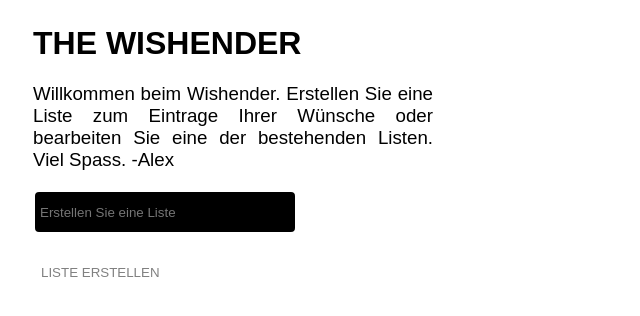
After one commit to braale96/hs21_prog2, a Flask app: template hello world/templates/start.html in a window 1280 px wide. The commit adds this page. Shown: the top 316 px of the page, without its empty margins (0-640 px from the left). Run offline with Flask 2, Linux system fonts and the light colour scheme; the template is opened without the code that fills it, so the values that code supplies are empty.

Commit message:
Aktualisierter Dokumentenbeschrieb

```diff
--- a/hello world/main.py
+++ b/hello world/main.py
@@ -1,18 +1,18 @@
 from flask import Flask
 from flask import render_template
+from flask import request
+
 
 app = Flask("Hello")
 
 
-@app.route("/hello")
-def hello():
-    return render_template('hello.html', name="Alexander")
-
-
-@app.route("/tescht")
-def test():
-    return "success!"
-
+@app.route("/hello/", methods=['GET', 'POST'])
+def hallo():
+    if request.method == 'POST':
+        ziel_person = request.form['vorname']
+        rueckgabe_string = "Liste 01 " + ziel_person + "!"
+        return rueckgabe_string
+    return render_template("hello.html")
 
 if __name__ == '__main__':
     app.run(debug=True, port=5000)
--- a/hello world/static/main.css
+++ b/hello world/static/main.css
@@ -1,3 +1,59 @@
+
 h1 {
-    color: green;
+    margin-left: 25px;
+    margin-top: 25px;
+    color: black;
+    font-style: normal;
+    font-family: Barlow,sans-serif;
 }
+h3 {
+    margin-left: 25px;
+    margin-top: 5px;
+    color: black;
+    font-style: initial;
+    font-family: "DIN 2014",sans-serif;
+    font-weight: 200
+}
+.welcome {
+    width: 400px;
+    text-align: justify;
+
+}
+input {
+    margin-left: 25px;
+    color: white;
+    background-color: black;
+    padding: 5px;
+    border-radius: 6px;
+    border-style: solid;
+    border-color: white;
+    height: 30px;
+    width: 250px;
+}
+input:hover {
+    margin-left: 25px;
+    border-color: black;
+    color: black;
+    background-color: white;
+    border-radius: 6px;
+}
+
+.example_e {
+    margin-left: 18px;
+    border: none;
+    background: white;
+    color: gray !important;
+    padding: 15px;
+    text-transform: uppercase;
+    display: inline-block;
+    transition: all 0.3s ease 0s;
+}
+
+.example_e:hover {
+    margin-left: 18px;
+    color: black !important;
+    background: none;
+    font-weight: 700 !important;
+    letter-spacing: 3.7px;
+    transition: all 0.3s ease 0s;
+}
--- /dev/null
+++ b/hello world/templates/start.html
@@ -0,0 +1,22 @@
+<!DOCTYPE html>
+<html lang="de">
+<head>
+    <meta charset="utf-8">
+    <title>Startseite</title>
+    <link rel="stylesheet"
+          href="../static/main.css"/>
+
+</head>
+<body>
+
+    <h1>THE WISHENDER</h1>
+    <h3 class="welcome">Willkommen beim Wishender. Erstellen Sie eine Liste zum Eintrage Ihrer Wünsche
+        oder bearbeiten Sie eine der bestehenden Listen. Viel Spass. -Alex</h3>
+
+    <form method="POST">
+        <p><input type="text" name="Liste" placeholder="Erstellen Sie eine Liste"></p>
+        <button class="example_e" >Liste erstellen</button>
+    </form>
+
+</body>
+</html>
```
Also changed, not shown: beispiele/return_demo.py (added, +14 -0 lines), hello world/templates/hello.html (+13 -4 lines), README.md, 2 other files.
